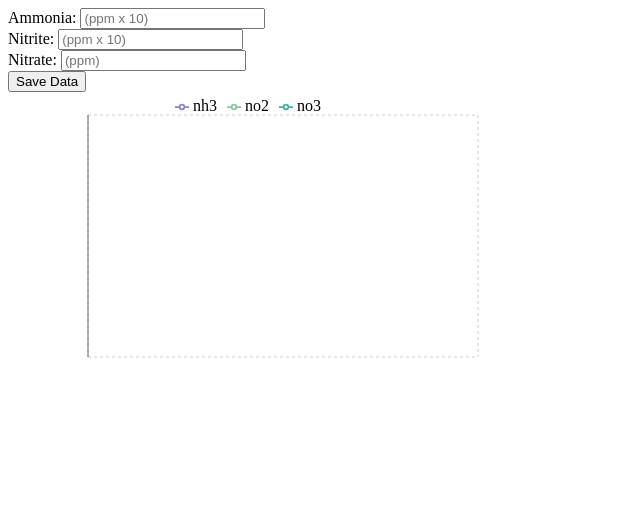
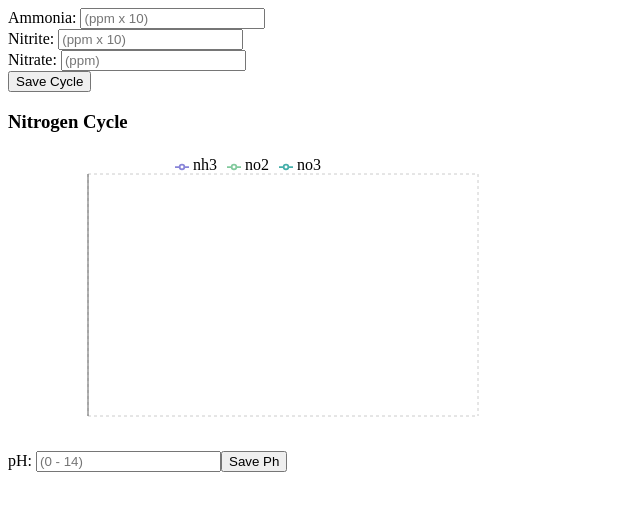
Before and after one commit to cryptofool13/n-cycle-tracker, a React (Create React App) app: page / in a window 1280 px wide. Shown: the top 510 px of the page, without its empty margins (0-640 px from the left). Built offline with nearby package versions, Linux system fonts and the light colour scheme.

Commit message:
renamed files and N2 chart label

```diff
--- a/src/App.js
+++ b/src/App.js
@@ -1,18 +1,21 @@
 import React from "react";
 
-import Inputs from "./components/Inputs";
-import Chart from "./components/Chart";
+import NitInputs from "./components/N2Inputs";
+import NitChart from "./components/charts/NitChart";
 import { useLocalStorage } from "./hooks";
+import PhInput from "./components/PhInput";
 
-import dummyData from "./data";
+// import dummyData from "./data";
 
 const App = () => {
-	const [data, setData] = useLocalStorage("n-cycle-data", []);
+	const [nCycle, setNCycle] = useLocalStorage("n-cycle-data", []);
+	const [ph, setPh] = useLocalStorage("ph-data", [])
 
 	return (
 		<>
-			<Inputs storage={[data, setData]} />
-			<Chart data={data} />
+			<NitInputs storage={[nCycle, setNCycle]} />
+			<NitChart data={nCycle} />
+			<PhInput storage={[ph, setPh]} />
 		</>
 	);
 };
--- a/src/components/Inputs.js
+++ b/src/components/N2Inputs.js
@@ -1,8 +1,8 @@
 import React, { useState } from "react";
 
-import { today} from "../utilites";
+import { today } from "../utilites";
 
-const Inputs = ({ storage }) => {
+const NitInputs = ({ storage }) => {
 	const [newNH3, setNH3] = useState("");
 	const [newNO2, setNO2] = useState("");
 	const [newNO3, setNO3] = useState("");
@@ -56,9 +56,9 @@ const Inputs = ({ storage }) => {
 				onChange={(e) => setNO3(e.target.value)}
 			/>
 			<br />
-			<button onClick={addData}>Save Data</button>
+			<button onClick={addData}>Save Cycle</button>
 		</>
 	);
 };
 
-export default Inputs;
+export default NitInputs;
--- /dev/null
+++ b/src/components/PhInput.js
@@ -0,0 +1,34 @@
+import React, { useState } from "react";
+
+import { today } from "../utilites";
+
+const PhInput = ({ storage }) => {
+	const [ph, setPh] = useState("");
+
+	const [oldData, setData] = storage;
+
+	const addData = () => {
+		const newData = {
+			date: today(),
+			ph,
+		};
+
+		setPh("");
+		setData([...oldData, newData]);
+	};
+
+	return (
+		<>
+			<label htmlFor="ph">pH: </label>
+			<input
+				type="text"
+				placeholder="(0 - 14)"
+				value={ph}
+				onChange={(e) => setPh(e.target.value)}
+			/>
+			<button onClick={addData}>Save Ph</button>
+		</>
+	);
+};
+
+export default PhInput;
--- a/src/components/Chart.js
+++ b/src/components/charts/NitChart.js
@@ -7,10 +7,13 @@ import {
 	CartesianGrid,
 	Tooltip,
 	Legend,
+	Text
 } from "recharts";
 
-const Chart = ({ data }) => {
+const NitChart = ({ data }) => {
 	return (
+		<>
+		<h3>Nitrogen Cycle</h3>
 		<LineChart
 			width={500}
 			height={300}
@@ -25,7 +28,7 @@ const Chart = ({ data }) => {
 			<XAxis dataKey="date" left={{ top: 20 }} />
 			<YAxis />
 			<Tooltip />
-			<Legend verticalAlign='top' />
+			<Legend verticalAlign="top" />
 			<Line
 				type="monotone"
 				dataKey="nh3"
@@ -45,7 +48,8 @@ const Chart = ({ data }) => {
 				stroke="#45afaa"
 			/>
 		</LineChart>
+		</>
 	);
 };
 
-export default Chart;
+export default NitChart;
--- /dev/null
+++ b/src/components/charts/PhChart.js
@@ -0,0 +1 @@
+import React from "react";
```
